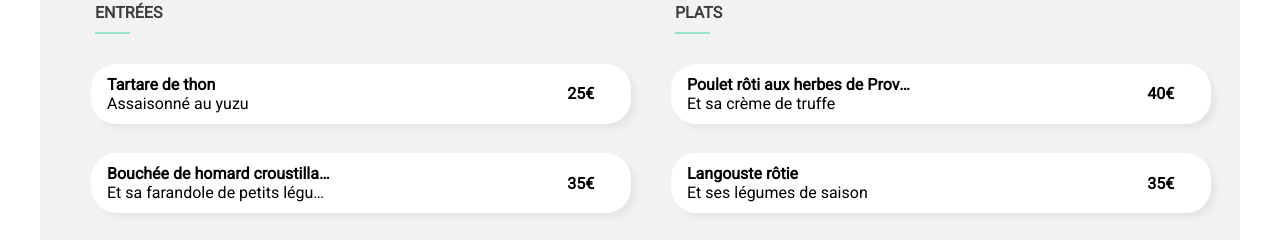
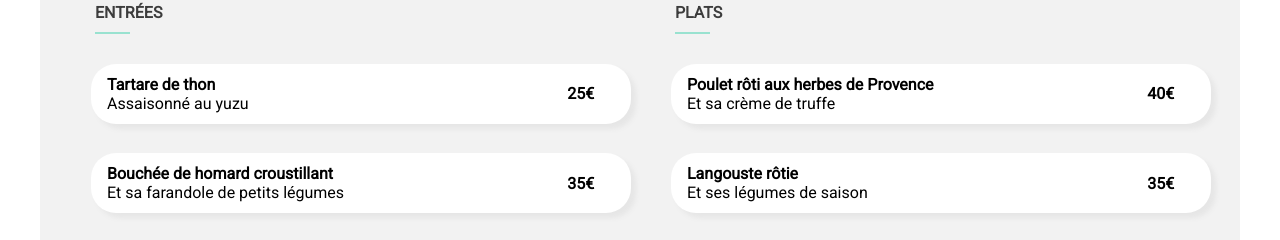
Before and after one commit to greglal/P3-Ohmyfood, a website: page pages/delice.html in a window 1280 px wide. Shown: the part 433-673 px from the top of the page. Drawn offline with Linux system fonts and the light colour scheme; a web font is replaced by a local one.

Commit message:
change width dishes-name

```diff
--- a/package.json
+++ b/package.json
@@ -4,7 +4,7 @@
   "description": "writing-sass",
   "main": "index.js",
   "scripts": {
-    "sass": "sass --watch ./sass/main.scss:../css/style.css --style compressed"
+    "sass": "sass --watch ./sass/main.scss:./css/style.css --style compressed"
   },
   "repository": {
     "type": "git",
--- a/sass/layouts/_mediaQueries.scss
+++ b/sass/layouts/_mediaQueries.scss
@@ -82,8 +82,6 @@
   .main-restau {
     height: 850px;
     .dishes-cat{
-      /*display: flex;
-      flex-direction: column;*/
       justify-content:space-between;
       margin:30px 0 30px 0;
     }
@@ -101,15 +99,14 @@
     width:45%;
     .dishes {
       width: 100%;
-
       .dishes-name {
         width: 95%;
-        max-width: 250px;
+        max-width: 450px;
       }
-
       .valid {
         width: 5%;
       }
     }
   }
+
 }
```
Also changed, not shown: css/style.css, 2 other files.
